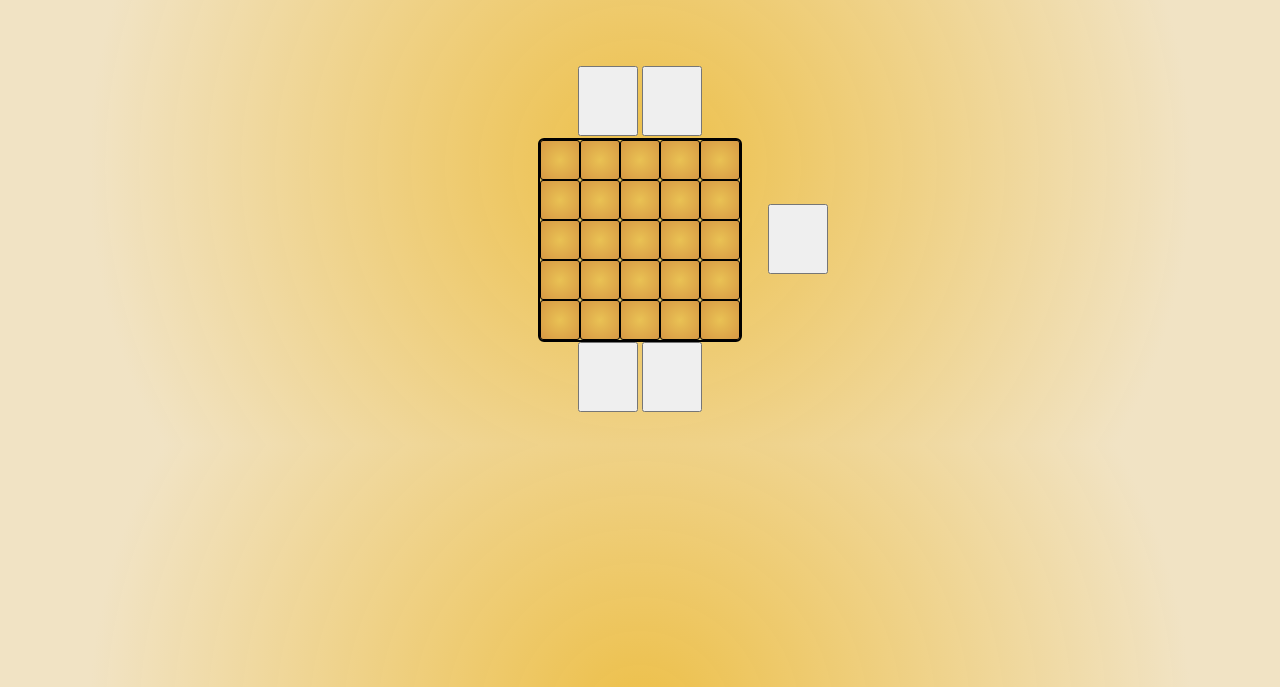
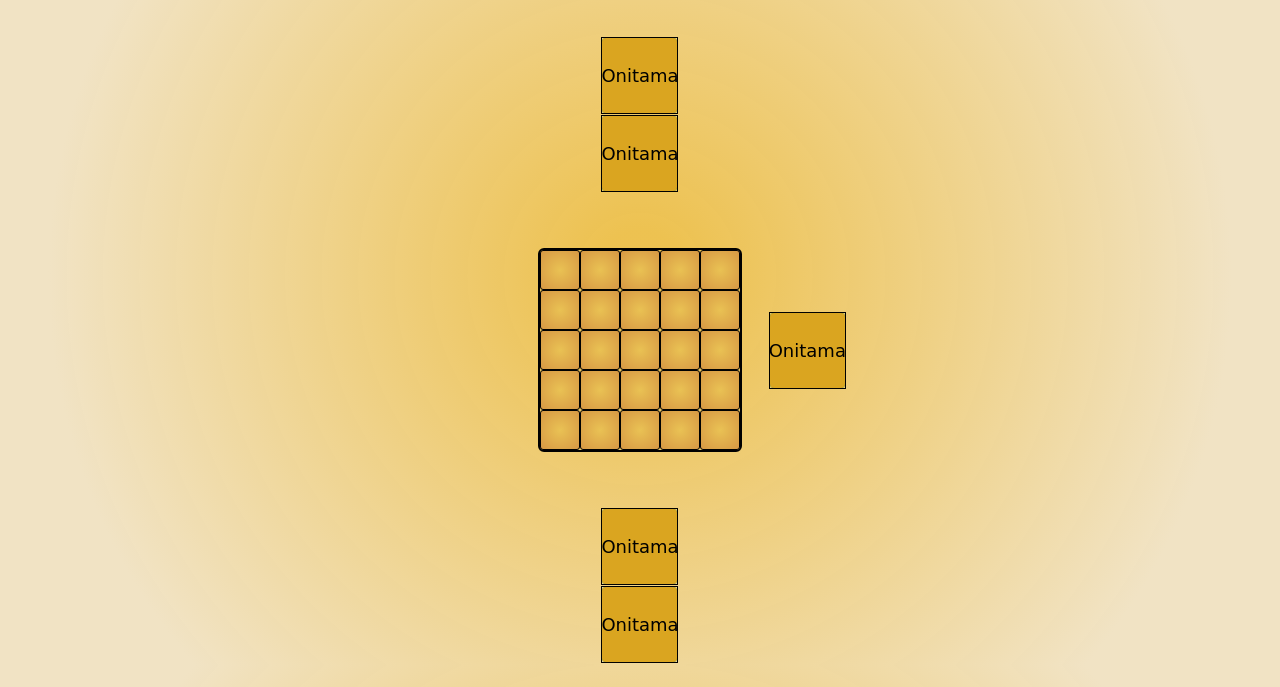
Before and after one commit to Bill-the-dev/onitama_js, a website built with webpack: page index.html in a window 1280 px wide. Shown: the part 113-800 px from the top of the page. Built offline with Linux system fonts and the light colour scheme; a web font is replaced by a local one.

Commit message:
Fix basic card flip animations, only hover

```diff
--- a/index.html
+++ b/index.html
@@ -69,19 +69,34 @@
       <div id="card-opp-container">
         <div class="opponent-row">
           <!-- want to fill this from js side, button? or onclick -->
-          <button class="move-card" data-card="5"></button>
-          <button class="move-card" data-card="4"></button>
+          <div class="move-card" data-card="5">
+            <div class="front">Onitama</div>
+            <div class="back"></div>
+          </div>
+          <div class="move-card" data-card="4">
+            <div class="front">Onitama</div>
+            <div class="back"></div>
+          </div>
         </div>
       </div>
       <div id="card-deck-container">
         <div class="on-deck-row">
-          <button class="move-card" data-card="3"></button>
+          <div class="move-card" data-card="3">
+            <div class="front">Onitama</div>
+            <div class="back"></div>
+          </div>
         </div>
       </div>
       <div id="card-player-container">
         <div class="player-row">
-          <button class="move-card" data-card="2"></button>
-          <button class="move-card" data-card="1"></button>
+          <div class="move-card" data-card="2">
+            <div class="front">Onitama</div>
+            <div class="back"></div>
+          </div>
+          <div class="move-card" data-card="1">
+            <div class="front">Onitama</div>
+            <div class="back"></div>
+          </div>
         </div>
       </div>
     </div>
--- a/src/index.js
+++ b/src/index.js
@@ -1,13 +1,13 @@
 import "./styles/index.css"
 import "./styles/cards.css"
 
-document.addEventListener("DOMContentLoaded", () => {
+// document.addEventListener("DOMContentLoaded", () => {
 
 
 
-});
+// });
 
-// const card = document.querySelector('.card__inner');
+// const card = document.querySelector('.move-card');
 
 // card.addEventListener('click', function () {
 //   card.classList.toggle('is-flipped');
--- a/src/styles/cards.css
+++ b/src/styles/cards.css
@@ -1,6 +1,50 @@
 .move-card {
-  min-width: 60px;
-  min-height: 70px;
+  min-width: 75px;
+  min-height: 75px;
   height: 100%;
   perspective: 1000px;
+  border: 1px solid black;
+  transition: transform 1s;
+  transform-style: preserve-3d;
+  cursor: pointer;
+  position: relative;
+  margin:1px;
+
 }
+
+.front,
+.back {
+  height: 100%;
+  width: 100%;
+  display: flex;
+  justify-content: center;
+  align-items: center;
+  border-radius: 4px;
+  position: absolute;
+}
+
+.front {
+  background: goldenrod;
+  z-index: 2;
+  backface-visibility: hidden;
+  font-family: 'Nanum Brush Script', cursive;
+  font-size: 18px;
+
+}
+
+.back {
+  background: seagreen;
+  z-index: 1;
+  transform: rotateX(180deg);
+}
+
+
+/* FLIP LOGIC HERE */
+.move-card:target {
+    transform: rotateX(180deg);
+}
+
+/*
+.move-card.is_flipped {
+  transform: rotateX(180deg);
+} */
```
Also changed, not shown: dist/main.css, dist/main.js.
